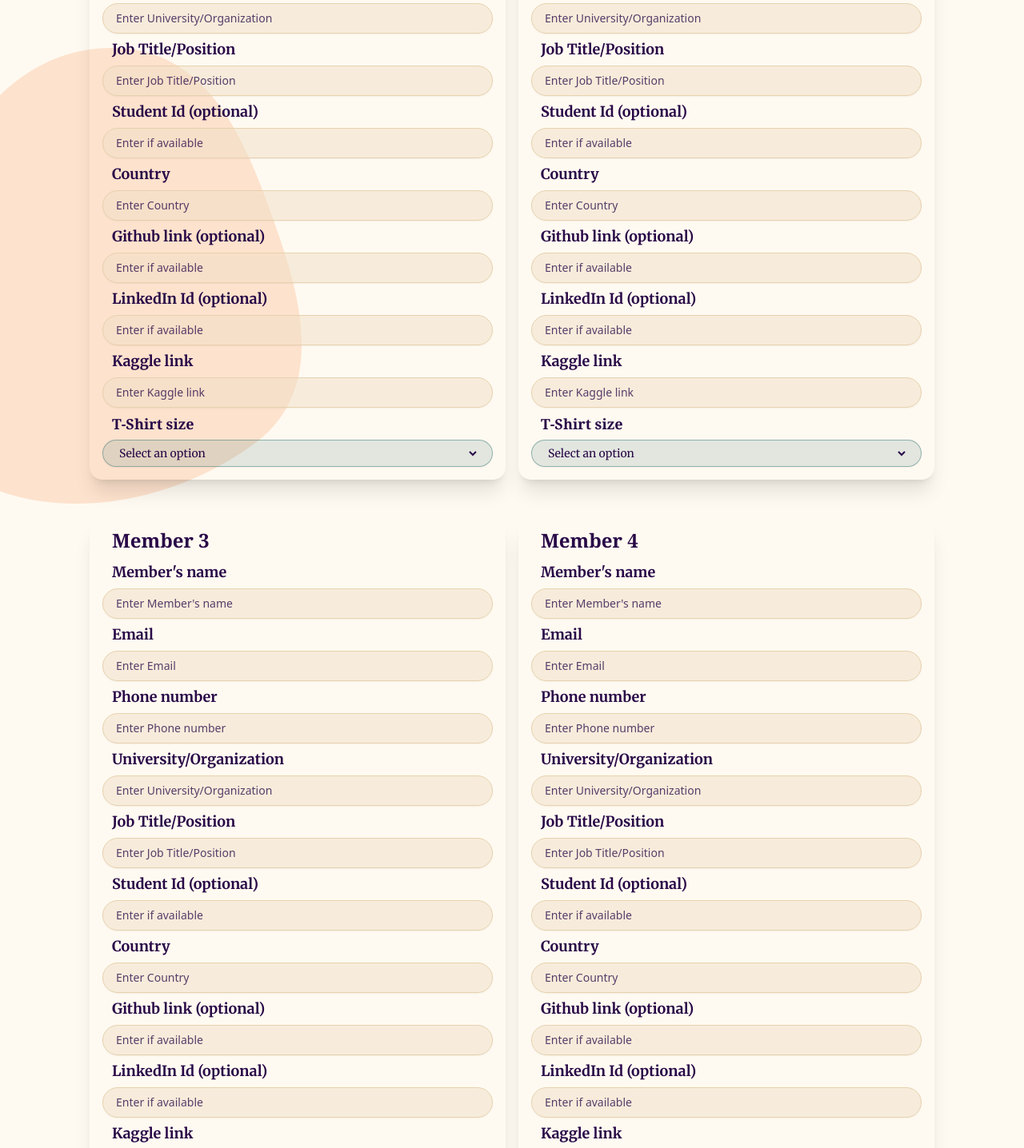
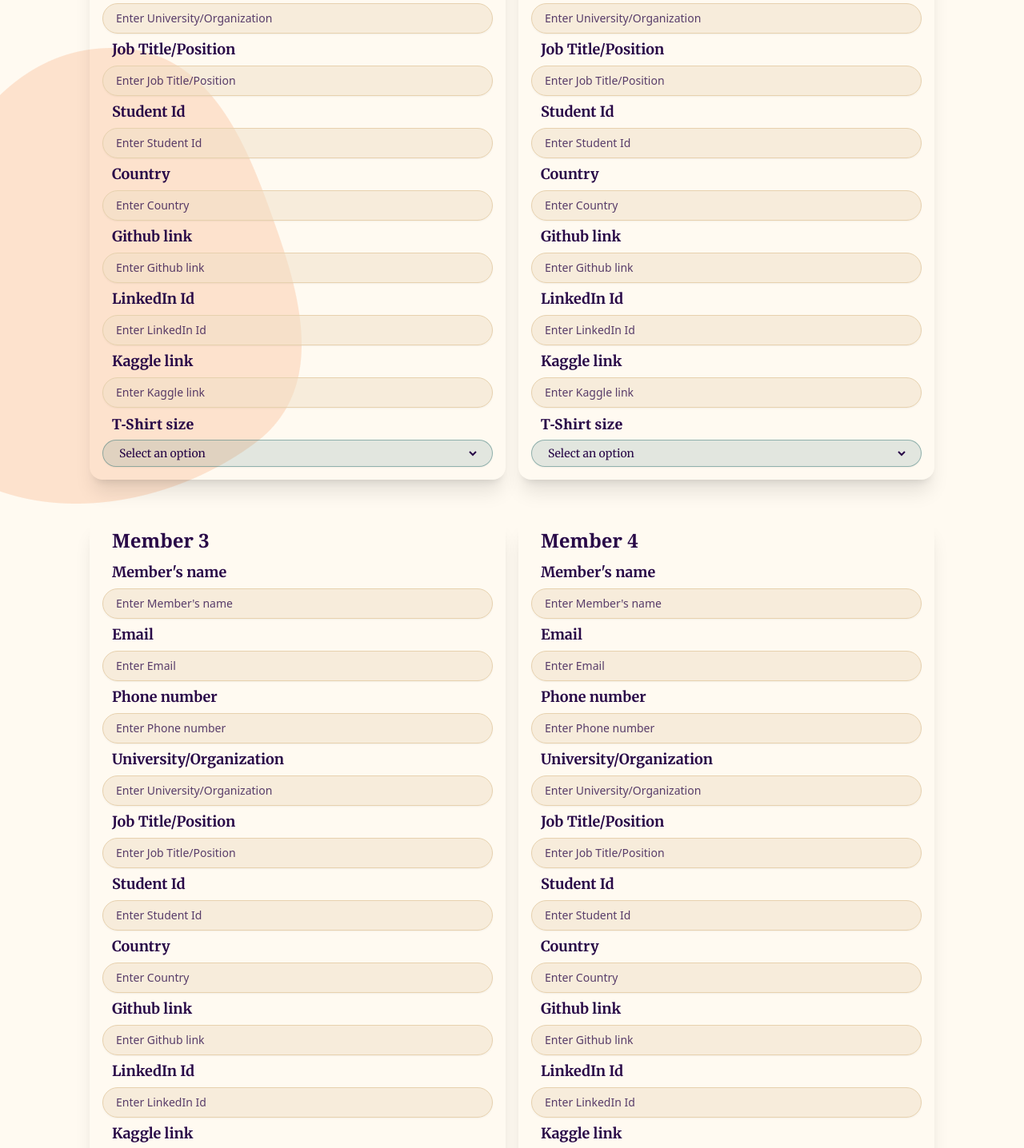
Before and after one commit to Mufassir-Chowdhury/cse-carnival, a React (Vite) app: page /dlsprint/registration in a window 1280 px wide. Shown: the part 1140-2576 px from the top of the page at 80% size. Built offline with nearby package versions, Linux system fonts and the light colour scheme; a web font is replaced by a local one.

Commit message:
changed api url

```diff
--- a/src/pages/Registration/CodeBattleRegistration.jsx
+++ b/src/pages/Registration/CodeBattleRegistration.jsx
@@ -65,7 +65,6 @@ const CodeBattleRegistration = () => {
 
     const myHeaders = new Headers();
     myHeaders.append("Content-Type", "application/json");
-    myHeaders.append("Access-Control-Allow-Origin", "*");
 
     const raw = JSON.stringify({
       "name": formData.participantname,
@@ -84,7 +83,7 @@ const CodeBattleRegistration = () => {
       redirect: 'follow'
     };
 
-    fetch("http://localhost:1205/api/v1/coding-game", requestOptions)
+    fetch(`${process.env.REACT_APP_API_URL}/api/v1/coding-game`, requestOptions)
       .then(response => {
         console.log(response.status);
         if (response.status === 200 || response.status === 201) {
--- a/src/pages/Registration/DLSprintRegistration.jsx
+++ b/src/pages/Registration/DLSprintRegistration.jsx
@@ -122,18 +122,18 @@ const DLSprintRegistration = () => {
           "studentId": formData.member3studentid,
           "country": formData.member3country,
         },
-        // {
-        //   "name": formData.member4name,
-        //   "email": formData.member4email,
-        //   "contact": formData.member4phonenumber,
-        //   "tshirt": formData.member4tshirtsize,
-        //   "githubLink": formData.member4githublink,
-        //   "linkedinLink": formData.member4linkedinid,
-        //   "university": formData.member4university,
-        //   "jobTitle": formData.member4jobtitle,
-        //   "studentId": formData.member4studentid,
-        //   "country": formData.member4country,
-        // }
+        {
+          "name": formData.member4name,
+          "email": formData.member4email,
+          "contact": formData.member4phonenumber,
+          "tshirt": formData.member4tshirtsize,
+          "githubLink": formData.member4githublink,
+          "linkedinLink": formData.member4linkedinid,
+          "university": formData.member4university,
+          "jobTitle": formData.member4jobtitle,
+          "studentId": formData.member4studentid,
+          "country": formData.member4country,
+        }
       ]
     });
 
@@ -144,7 +144,7 @@ const DLSprintRegistration = () => {
       redirect: 'follow'
     };
 
-    fetch("http://localhost:1205/api/v1/dl-sprint", requestOptions)
+    fetch(`${process.env.REACT_APP_API_URL}/api/v1/dl-sprint`, requestOptions)
       .then(response => {
         if (response.status === 200 || response.status === 201) {
           navigate('/hackathon', { state: { successMessage: 'Registration successful!' } })
@@ -179,10 +179,10 @@ const DLSprintRegistration = () => {
               <FormField label="Phone number" type="tel" name="member1phonenumber" onChange={handleChange}/>
               <FormField label="University/Organization" name="member1university" onChange={handleChange}/>
               <FormField label="Job Title/Position" name="member1jobtitle" onChange={handleChange}/>
-              <FormField label="Student Id (optional)" required={false} name="member1studentid" onChange={handleChange}/>
+              <FormField label="Student Id"  name="member1studentid" onChange={handleChange}/>
               <FormField label="Country" name="member1country" onChange={handleChange}/>
-              <FormField label="Github link (optional)" required={false} name="member1githublink" onChange={handleChange}/>
-              <FormField label="LinkedIn Id (optional)" required={false} name="member1linkedinid" onChange={handleChange}/>
+              <FormField label="Github link"  name="member1githublink" onChange={handleChange}/>
+              <FormField label="LinkedIn Id"  name="member1linkedinid" onChange={handleChange}/>
               <FormField label="Kaggle link" name="member1kagglelink" onChange={handleChange}/>
 
               <SelectField label="T-Shirt size" name="member1tshirtsize" options={t_shirt_size} onChange={handleChange}/>
@@ -196,10 +196,10 @@ const DLSprintRegistration = () => {
               <FormField label="Phone number" type="tel" name="member2phonenumber" onChange={handleChange}/>
               <FormField label="University/Organization" name="member2university" onChange={handleChange}/>
               <FormField label="Job Title/Position" name="member2jobtitle" onChange={handleChange}/>
-              <FormField label="Student Id (optional)" required={false} name="member2studentid" onChange={handleChange}/>
+              <FormField label="Student Id"  name="member2studentid" onChange={handleChange}/>
               <FormField label="Country" name="member2country" onChange={handleChange}/>
-              <FormField label="Github link (optional)" required={false} name="member2githublink" onChange={handleChange}/>
-              <FormField label="LinkedIn Id (optional)" required={false} name="member2linkedinid" onChange={handleChange}/>
+              <FormField label="Github link"  name="member2githublink" onChange={handleChange}/>
+              <FormField label="LinkedIn Id"  name="member2linkedinid" onChange={handleChange}/>
               <FormField label="Kaggle link" name="member2kagglelink" onChange={handleChange}/>
 
               <SelectField label="T-Shirt size" name="member2tshirtsize" options={t_shirt_size} onChange={handleChange}/>
@@ -212,10 +212,10 @@ const DLSprintRegistration = () => {
               <FormField label="Phone number" type="tel" name="member3phonenumber" onChange={handleChange}/>
               <FormField label="University/Organization" name="member3university" onChange={handleChange}/>
               <FormField label="Job Title/Position" name="member3jobtitle" onChange={handleChange}/>
-              <FormField label="Student Id (optional)" required={false} name="member3studentid" onChange={handleChange}/>
+              <FormField label="Student Id"  name="member3studentid" onChange={handleChange}/>
               <FormField label="Country" name="member3country" onChange={handleChange}/>
-              <FormField label="Github link (optional)" required={false} name="member3githublink" onChange={handleChange}/>
-              <FormField label="LinkedIn Id (optional)" required={false} name="member3linkedinid" onChange={handleChange}/>
+              <FormField label="Github link"  name="member3githublink" onChange={handleChange}/>
+              <FormField label="LinkedIn Id"  name="member3linkedinid" onChange={handleChange}/>
               <FormField label="Kaggle link" name="member3kagglelink" onChange={handleChange}/>
 
               <SelectField label="T-Shirt size" name="member3tshirtsize" options={t_shirt_size} onChange={handleChange}/>
@@ -229,10 +229,10 @@ const DLSprintRegistration = () => {
               <FormField label="Phone number" type="tel" name="member4phonenumber" onChange={handleChange}/>
               <FormField label="University/Organization" name="member4university" onChange={handleChange}/>
               <FormField label="Job Title/Position" name="member4jobtitle" onChange={handleChange}/>
-              <FormField label="Student Id (optional)" required={false} name="member4studentid" onChange={handleChange}/>
+              <FormField label="Student Id"  name="member4studentid" onChange={handleChange}/>
               <FormField label="Country" name="member4country" onChange={handleChange}/>
-              <FormField label="Github link (optional)" required={false} name="member4githublink" onChange={handleChange}/>
-              <FormField label="LinkedIn Id (optional)" required={false} name="member4linkedinid" onChange={handleChange}/>
+              <FormField label="Github link"  name="member4githublink" onChange={handleChange}/>
+              <FormField label="LinkedIn Id"  name="member4linkedinid" onChange={handleChange}/>
               <FormField label="Kaggle link" name="member4kagglelink" onChange={handleChange}/>
 
               <SelectField label="T-Shirt size" name="member4tshirtsize" options={t_shirt_size} onChange={handleChange}/>
--- a/src/pages/Registration/HackathonRegistration.jsx
+++ b/src/pages/Registration/HackathonRegistration.jsx
@@ -129,7 +129,7 @@ const HackathonRegistration = () => {
       redirect: 'follow'
     };
 
-    fetch("http://localhost:1205/api/v1/hackathon", requestOptions)
+    fetch(`${process.env.REACT_APP_API_URL}/api/v1/hackathon`, requestOptions)
       .then(response => {
         if (response.status === 200 || response.status === 201) {
           navigate('/hackathon', { state: { successMessage: 'Registration successful!' } })
--- a/src/pages/Registration/IUPCRegistration.jsx
+++ b/src/pages/Registration/IUPCRegistration.jsx
@@ -151,7 +151,7 @@ const IUPCRegistraion = () => {
       redirect: 'follow'
     };
 
-    fetch("http://localhost:1205/api/v1/iupc", requestOptions)
+    fetch(`${process.env.REACT_APP_API_URL}/api/v1/iupc`, requestOptions)
       .then(response => {
         console.log(response.status);
         if (response.status === 200 || response.status === 201) {
```
Also changed, not shown: 1 other file (tests, documents, lock files or other folders).
